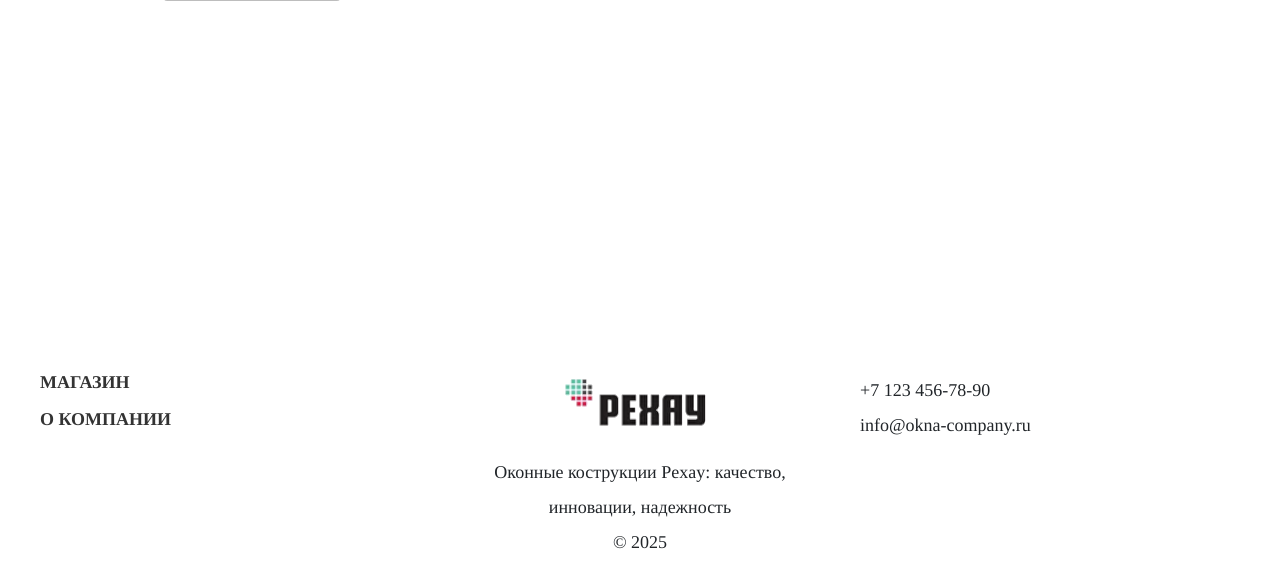
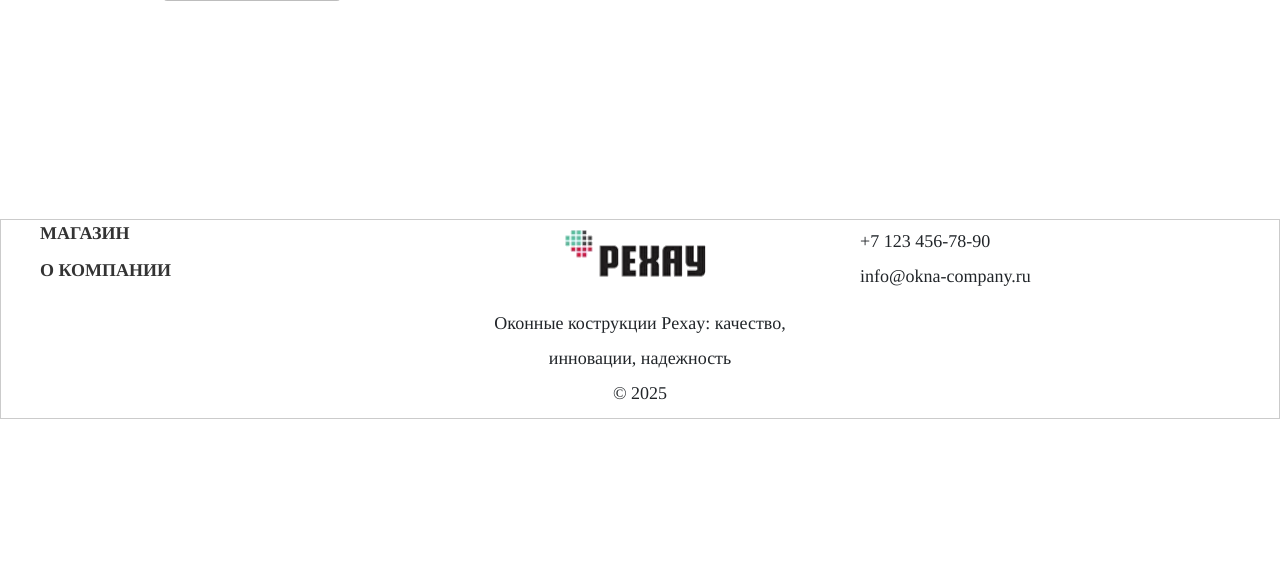
Before and after one commit to Randysman/widnowdesigns, a Django app: template widnowdesigns/basket/templates/basket/detail.html in a window 1280 px wide. Shown: the part 381-945 px from the top of the page. After the commit the page ends 800 px from the top, so only its background shows below. Run offline with Django 5.2, Linux system fonts and the light colour scheme; the template is opened without the code that fills it, so the values that code supplies are empty; some libraries are stand-ins or nearby versions.

Commit message:
update footer

```diff
--- a/widnowdesigns/main/static/css/base.css
+++ b/widnowdesigns/main/static/css/base.css
@@ -816,8 +816,9 @@ c-quantity-form input {
 .footer {
     position: relative;
     width: 100%;
-    height: 50px;
+    height: 200px;
     background-color: #fff;
+    border: 1px solid #00000034;
 }
 
 .footer-container {
```
